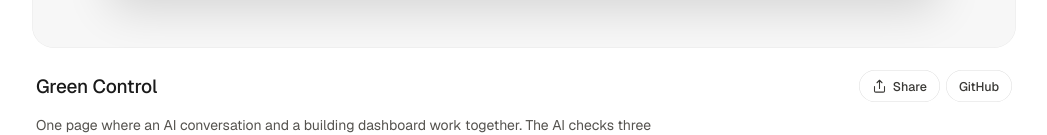
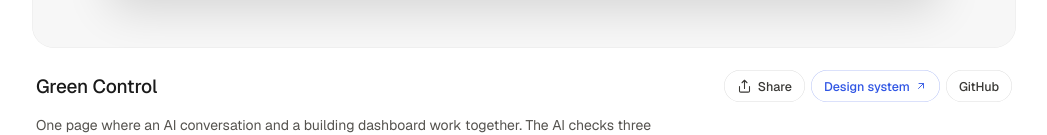
Before and after one commit to shuyii0315-arch/green-control, a plain HTML site: page case/index.html in a window 1280 px wide. Shown: the part 666-801 px from the top of the page, without its empty margins (116-1163 px from the left). Drawn offline with nearby package versions, Linux system fonts and the light colour scheme.

Commit message:
Design system button next to the title
Co-Authored-By: Claude Opus 5.5 <noreply@anthropic.com>
Claude-Session: https://claude.ai/code/session_01PicjiWKY3ySNkEn6YC6ekL

```diff
--- a/case/index.html
+++ b/case/index.html
@@ -19,9 +19,9 @@ body{background:#fff;font-family:Geist,system-ui,sans-serif;color:#1A1A1A;-webki
 .dctl svg,.acts svg{width:15px;height:15px;fill:none;stroke:currentColor;stroke-width:1.7;stroke-linecap:round;stroke-linejoin:round}
 .dctl .sep{width:.5px;background:rgba(26,26,26,.12);margin:6px 2px}
 .info{padding:22px 4px 0}
-.ttl{display:flex;align-items:center;justify-content:space-between}.ttl h1{font:500 19px Geist,system-ui,sans-serif;letter-spacing:-.01em}
+.ttl{display:flex;align-items:center;justify-content:space-between;gap:12px}.ttl h1,.acts .gh{white-space:nowrap}.ttl h1{font:500 19px Geist,system-ui,sans-serif;letter-spacing:-.01em}
 .acts{display:flex;gap:6px;align-items:center}.acts button{height:32px;padding:0 13px;box-shadow:inset 0 0 0 .5px rgba(26,26,26,.14)}
-.acts .gh{height:32px;display:inline-flex;align-items:center;padding:0 13px;border-radius:999px;font:500 12.5px Geist,system-ui,sans-serif;color:#3A3936;text-decoration:none;box-shadow:inset 0 0 0 .5px rgba(26,26,26,.14)}.acts .gh:hover{background:rgba(26,26,26,.05)}
+.acts .gh{height:32px;display:inline-flex;align-items:center;padding:0 13px;border-radius:999px;font:500 12.5px Geist,system-ui,sans-serif;color:#3A3936;text-decoration:none;box-shadow:inset 0 0 0 .5px rgba(26,26,26,.14)}.acts .gh:hover{background:rgba(26,26,26,.05)}.acts .ds-btn{gap:5px;color:#2f55e4;box-shadow:inset 0 0 0 .5px rgba(47,85,228,.35)}.acts .ds-btn svg{width:12px;height:12px;fill:none;stroke:currentColor;stroke-width:1.8;stroke-linecap:round;stroke-linejoin:round}.acts .ds-btn:hover{background:rgba(47,85,228,.06)}
 .desc{max-width:620px;font-size:14px;line-height:1.6;color:#55534F;margin:12px 0 14px}
 .uses{display:flex;align-items:center;gap:6px;font-size:12px;color:#8E8C87;flex-wrap:wrap}.uses i{font-style:normal;padding:3px 9px;border-radius:999px;background:#F7F7F7;color:#55534F}
 /* design system block */
@@ -84,7 +84,7 @@ body{background:#fff;font-family:Geist,system-ui,sans-serif;color:#1A1A1A;-webki
 body.m-full{max-width:none;padding:0;overflow:hidden;height:100%}body.m-full .pg-top,body.m-full .info{display:none}
 body.m-full .demo{position:fixed;inset:0;height:auto;min-height:0;border-radius:0;box-shadow:none;z-index:50}
 @media (max-width:860px){.ds-grid{grid-template-columns:1fr 1fr}.ds-grid .main{grid-column:1/-1}}
-@media (max-width:760px){body{padding:0 16px 96px}.pg-top{height:52px}.demo{height:auto;aspect-ratio:1440/1040;min-height:0;border-radius:18px}.dctl{top:12px}.dctl.l{left:12px}.dctl.r{right:12px}.dctl span{display:none}
+@media (max-width:760px){#share span{display:none}.acts button{padding:0 9px}.acts .gh{padding:0 11px}body{padding:0 16px 96px}.pg-top{height:52px}.demo{height:auto;aspect-ratio:1440/1040;min-height:0;border-radius:18px}.dctl{top:12px}.dctl.l{left:12px}.dctl.r{right:12px}.dctl span{display:none}
  .sp{grid-template-columns:1fr;gap:16px}.sp p{padding-top:0;max-width:none}.sp .rows{grid-template-columns:80px 1fr;padding:16px 18px}.tabs{display:flex;overflow-x:auto;max-width:100%;scrollbar-width:none}.tabs button{flex:none;padding:0 10px;font-size:12px}
  .ds-grid{grid-template-columns:1fr}.ds-h{flex-direction:column;gap:4px}}
 @media (prefers-reduced-motion:reduce){*{transition:none!important}}
@@ -103,7 +103,7 @@ body.m-full .demo{position:fixed;inset:0;height:auto;min-height:0;border-radius:
 </section>
 
 <section class="info">
- <div class="ttl"><h1>Green Control</h1><div class="acts"><button id="share" title="Copy link"><svg viewBox="0 0 24 24"><path d="M4 12v7a2 2 0 0 0 2 2h12a2 2 0 0 0 2-2v-7"/><path d="M16 6l-4-4-4 4M12 2v13"/></svg><span>Share</span></button><a class="gh" href="https://github.com/shuyii0315-arch/green-control" target="_blank" rel="noopener">GitHub</a></div></div>
+ <div class="ttl"><h1>Green Control</h1><div class="acts"><button id="share" title="Copy link"><svg viewBox="0 0 24 24"><path d="M4 12v7a2 2 0 0 0 2 2h12a2 2 0 0 0 2-2v-7"/><path d="M16 6l-4-4-4 4M12 2v13"/></svg><span>Share</span></button><a class="gh ds-btn" href="../system/?theme=day" target="_blank" rel="noopener">Design system <svg viewBox="0 0 24 24"><path d="M7 17 17 7M8 7h9v9"/></svg></a><a class="gh" href="https://github.com/shuyii0315-arch/green-control" target="_blank" rel="noopener">GitHub</a></div></div>
  <p class="desc">One page where an AI conversation and a building dashboard work together. The AI checks three sources one at a time and shows where each finding sits on the machine. Then it proposes a plan you apply step by step, and every action stays on one timeline you can undo. All data is simulated.</p>
  <div class="uses"><span>Uses</span><i>design system</i><i>isometric line art</i><i>ES modules</i><i>three.js</i></div>
 
```
